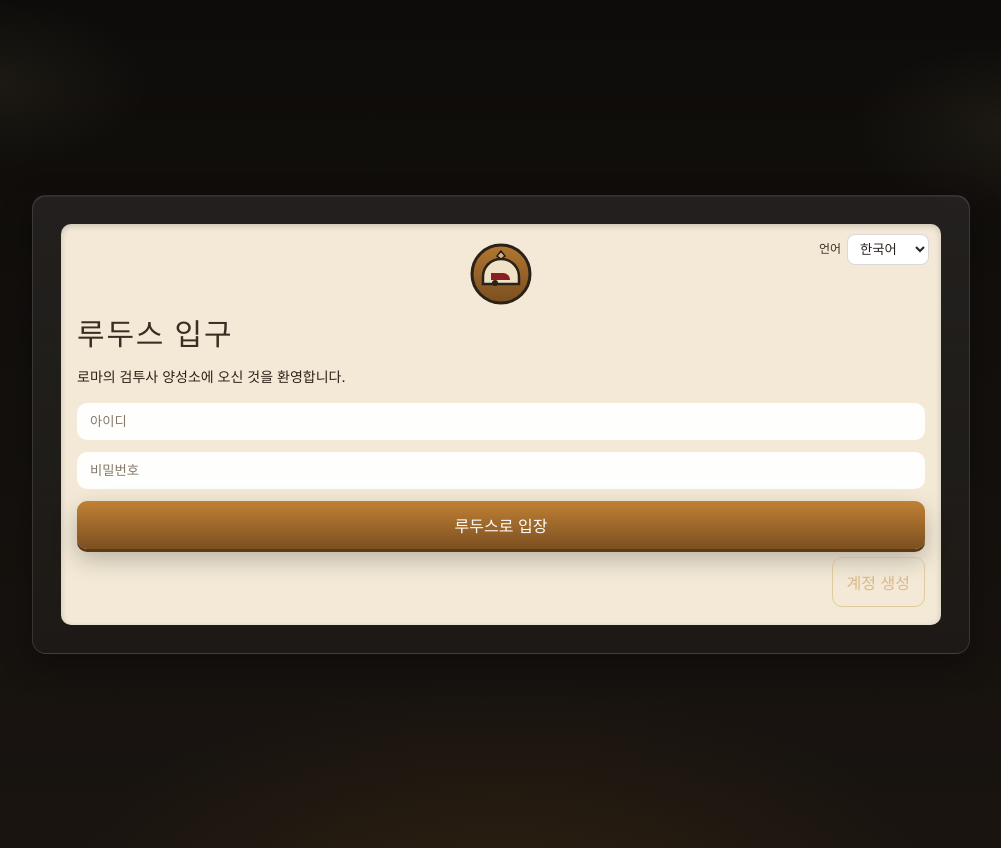
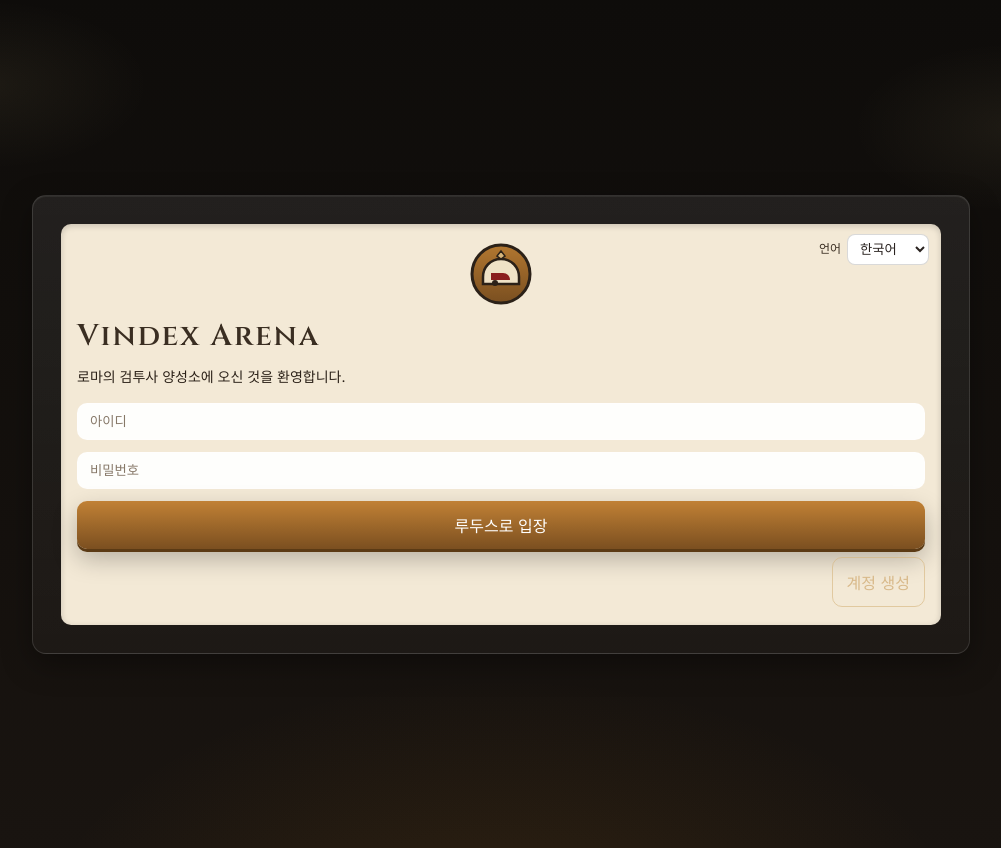
Before and after one commit to fsseer/battle, a React (Vite) app in the folder apps/web/: page /login in a window 1280 px wide. Shown: the whole page, without its empty margins (139-1140 px from the left). Built offline with nearby package versions, Linux system fonts and the light colour scheme; no server answers; what socket.io-msgpack-parser would draw is missing.

Commit message:
feat: set title to 'Vindex Arena'; surface stat/hp baseline meta; show baseline info in Skills scene

```diff
--- a/apps/web/index.html
+++ b/apps/web/index.html
@@ -7,7 +7,7 @@
     <link rel="preconnect" href="https://fonts.googleapis.com">
     <link rel="preconnect" href="https://fonts.gstatic.com" crossorigin>
     <link href="https://fonts.googleapis.com/css2?family=Cinzel:wght@600;700&family=Inter:wght@400;600&family=Noto+Sans+KR:wght@400;500;700&family=Noto+Sans+JP:wght@400;500;700&display=swap" rel="stylesheet">
-    <title>Vite + React + TS</title>
+    <title>Vindex Arena</title>
   </head>
   <body>
     <div id="root"></div>
--- a/apps/web/src/i18n/locales.ts
+++ b/apps/web/src/i18n/locales.ts
@@ -6,7 +6,7 @@ export const translations: Record<Language, Record<string, string>> = {
     'common.lang.en': 'English',
     'common.lang.ja': '日本語',
 
-    'login.title': '루두스 입구',
+    'login.title': 'Vindex Arena',
     'login.subtitle': '로마의 검투사 양성소에 오신 것을 환영합니다.',
     'login.id': '아이디',
     'login.pw': '비밀번호',
@@ -23,7 +23,7 @@ export const translations: Record<Language, Record<string, string>> = {
     'login.error.confirm': '비밀번호가 일치하지 않습니다.',
     'login.error.input': '입력을 확인해 주세요.',
 
-    'lobby.title': '카스트룸 글라디아토룸',
+    'lobby.title': 'Vindex Arena',
     'lobby.subtitle': '{name} 님, 오늘의 훈련과 시합을 선택하세요.',
     'lobby.training.title': '훈련장',
     'lobby.training.desc': '기본 동작과 스킬을 연습합니다. 추후 PvE로 확장됩니다.',
@@ -42,7 +42,7 @@ export const translations: Record<Language, Record<string, string>> = {
     'common.lang.en': 'English',
     'common.lang.ja': '日本語',
 
-    'login.title': 'Ludus Entrance',
+    'login.title': 'Vindex Arena',
     'login.subtitle': 'Welcome to the Roman gladiator training school.',
     'login.id': 'ID',
     'login.pw': 'Password',
@@ -59,7 +59,7 @@ export const translations: Record<Language, Record<string, string>> = {
     'login.error.confirm': 'Passwords do not match.',
     'login.error.input': 'Please check your input.',
 
-    'lobby.title': 'Castrum Gladiatorum',
+    'lobby.title': 'Vindex Arena',
     'lobby.subtitle': '{name}, choose today’s training and match.',
     'lobby.training.title': 'Training Ground',
     'lobby.training.desc': 'Practice basic moves and skills. PvE will be added later.',
@@ -78,7 +78,7 @@ export const translations: Record<Language, Record<string, string>> = {
     'common.lang.en': 'English',
     'common.lang.ja': '日本語',
 
-    'login.title': 'ルドゥス入口',
+    'login.title': 'Vindex Arena',
     'login.subtitle': 'ローマの剣闘士養成所へようこそ。',
     'login.id': 'ID',
     'login.pw': 'パスワード',
@@ -95,7 +95,7 @@ export const translations: Record<Language, Record<string, string>> = {
     'login.error.confirm': 'パスワードが一致しません。',
     'login.error.input': '入力内容を確認してください。',
 
-    'lobby.title': 'カストルム・グラディアトルム',
+    'lobby.title': 'Vindex Arena',
     'lobby.subtitle': '{name} さん、本日の訓練と試合を選んでください。',
     'lobby.training.title': '訓練場',
     'lobby.training.desc': '基本動作とスキルを練習します。PvEは後日実装。',
--- a/apps/web/src/scenes/Skills.tsx
+++ b/apps/web/src/scenes/Skills.tsx
@@ -3,7 +3,7 @@ import ResourceBar from '../components/ResourceBar'
 import { SERVER_ORIGIN } from '../lib/api'
 import { useNavigate } from 'react-router-dom'
 
-type SkillState = 'usable'|'locked_prof'|'locked_stat'|'locked_item'
+type SkillState = 'usable' | 'locked_prof' | 'locked_stat' | 'locked_item'
 
 export default function Skills() {
   const [data, setData] = useState<any>({ weaponSkills: [], characterSkills: [], traits: [] })
@@ -20,7 +20,9 @@ export default function Skills() {
       }
       // 세션 만료(401)만 자동 로그아웃 처리. 404는 비로그인 상태로 계속 표시
       if (meRes && meRes.status === 401) {
-        try { localStorage.removeItem('auth') } catch {}
+        try {
+          localStorage.removeItem('auth')
+        } catch {}
         alert('세션이 만료되었습니다. 다시 로그인해 주세요.')
         navigate('/login')
         return
@@ -39,13 +41,33 @@ export default function Skills() {
   }, [])
 
   const renderSkill = (s: any) => (
-    <div key={s.skill.id} style={{ padding: 8, border: '1px solid #ddd', borderRadius: 8, marginBottom: 8, opacity: s.state === 'usable' ? 1 : .6 }}>
+    <div
+      key={s.skill.id}
+      style={{
+        padding: 8,
+        border: '1px solid #ddd',
+        borderRadius: 8,
+        marginBottom: 8,
+        opacity: s.state === 'usable' ? 1 : 0.6,
+      }}
+    >
       <div style={{ display: 'flex', justifyContent: 'space-between' }}>
-        <div><b>{s.skill.name}</b> <small>({s.skill.category})</small></div>
+        <div>
+          <b>{s.skill.name}</b> <small>({s.skill.category})</small>
+        </div>
         <StateBadge state={s.state} />
       </div>
-      {s.missing?.prof ? <div style={{ fontSize: 12 }}>요구 숙련: {s.missing.prof.kind} Lv{s.missing.prof.need} (현재 {s.missing.prof.have})</div> : null}
-      {s.missing?.stats ? <div style={{ fontSize: 12 }}>요구 능력치: {s.missing.stats.map((x:any)=>`${x.key}:${x.need}(현재 ${x.have})`).join(', ')}</div> : null}
+      {s.missing?.prof ? (
+        <div style={{ fontSize: 12 }}>
+          요구 숙련: {s.missing.prof.kind} Lv{s.missing.prof.need} (현재 {s.missing.prof.have})
+        </div>
+      ) : null}
+      {s.missing?.stats ? (
+        <div style={{ fontSize: 12 }}>
+          요구 능력치:{' '}
+          {s.missing.stats.map((x: any) => `${x.key}:${x.need}(현재 ${x.have})`).join(', ')}
+        </div>
+      ) : null}
       {s.missing?.itemId ? <div style={{ fontSize: 12 }}>전용 아이템 필요</div> : null}
     </div>
   )
@@ -56,10 +78,25 @@ export default function Skills() {
         <h3>스킬 / 특성</h3>
         <ResourceBar />
         <div className="parchment" style={{ marginTop: 8 }}>
+          {data?.meta ? (
+            <div className="text-sm" style={{ marginBottom: 8, opacity: 0.85 }}>
+              <div><b>기본 능력치 기준</b>: 힘/민첩/지능/행운=5, 운명=0 (주인공만 보유)</div>
+              <div>
+                <b>생명력 기준</b>: 소형 야수 1 / 인간·중형 야수 2 / 대형 야수 3~4 / 초현세 존재 5+
+              </div>
+            </div>
+          ) : null}
           {me ? (
             <div style={{ marginBottom: 8, fontSize: 12 }}>
-              <div><b>AP</b>: {me.characters?.[0]?.ap ?? 0} / 100</div>
-              <div><b>숙련도</b>: {me.characters?.[0]?.proficiencies?.map((p:any)=>`${p.kind}:Lv${p.level}(xp:${p.xp})`).join(' / ') || '없음'}</div>
+              <div>
+                <b>AP</b>: {me.characters?.[0]?.ap ?? 0} / 100
+              </div>
+              <div>
+                <b>숙련도</b>:{' '}
+                {me.characters?.[0]?.proficiencies
+                  ?.map((p: any) => `${p.kind}:Lv${p.level}(xp:${p.xp})`)
+                  .join(' / ') || '없음'}
+              </div>
             </div>
           ) : null}
           <h4>무기 스킬</h4>
@@ -68,11 +105,22 @@ export default function Skills() {
           <div>{data.characterSkills.map(renderSkill)}</div>
           <h4>특성</h4>
           <div>
-            {data.traits.map((t:any)=>(
-              <div key={t.trait.id} style={{ padding: 8, border: '1px solid #ddd', borderRadius: 8, marginBottom: 8, opacity: t.unlocked?1:.6 }}>
+            {data.traits.map((t: any) => (
+              <div
+                key={t.trait.id}
+                style={{
+                  padding: 8,
+                  border: '1px solid #ddd',
+                  borderRadius: 8,
+                  marginBottom: 8,
+                  opacity: t.unlocked ? 1 : 0.6,
+                }}
+              >
                 <div style={{ display: 'flex', justifyContent: 'space-between' }}>
-                  <div><b>{t.trait.name}</b></div>
-                  <span style={{ fontSize: 12 }}>{t.unlocked? 'UNLOCKED':'LOCKED'}</span>
+                  <div>
+                    <b>{t.trait.name}</b>
+                  </div>
+                  <span style={{ fontSize: 12 }}>{t.unlocked ? 'UNLOCKED' : 'LOCKED'}</span>
                 </div>
                 <div style={{ fontSize: 12 }}>{t.trait.description ?? ''}</div>
               </div>
@@ -80,7 +128,11 @@ export default function Skills() {
           </div>
         </div>
         <div className="section" style={{ display: 'flex', gap: 8 }}>
-          <button className="ghost-btn" disabled={!me || (me?.characters?.[0]?.ap ?? 0) <= 0} onClick={() => trainOneHand().then(load)}>
+          <button
+            className="ghost-btn"
+            disabled={!me || (me?.characters?.[0]?.ap ?? 0) <= 0}
+            onClick={() => trainOneHand().then(load)}
+          >
             한손 무기 훈련(+100xp, AP-1)
           </button>
         </div>
@@ -90,8 +142,22 @@ export default function Skills() {
 }
 
 function StateBadge({ state }: { state: SkillState }) {
-  const color = state==='usable' ? '#2a8f2a' : state==='locked_prof' ? '#b96f00' : state==='locked_stat' ? '#b93838' : '#555'
-  const text = state==='usable' ? 'USABLE' : state==='locked_prof' ? 'PROFICIENCY' : state==='locked_stat' ? 'STATS' : 'EQUIP/ITEM'
+  const color =
+    state === 'usable'
+      ? '#2a8f2a'
+      : state === 'locked_prof'
+      ? '#b96f00'
+      : state === 'locked_stat'
+      ? '#b93838'
+      : '#555'
+  const text =
+    state === 'usable'
+      ? 'USABLE'
+      : state === 'locked_prof'
+      ? 'PROFICIENCY'
+      : state === 'locked_stat'
+      ? 'STATS'
+      : 'EQUIP/ITEM'
   return <span style={{ fontSize: 12, color }}>{text}</span>
 }
 
@@ -102,7 +168,9 @@ function authHeader(): Record<string, string> {
     const token = JSON.parse(raw)?.user?.token
     if (!token) return {}
     return { Authorization: `Bearer ${token}` }
-  } catch { return {} }
+  } catch {
+    return {}
+  }
 }
 
 async function trainOneHand() {
@@ -112,9 +180,15 @@ async function trainOneHand() {
       alert('로그인이 필요합니다. 먼저 로그인해 주세요.')
       return
     }
-    const res = await fetch(`${SERVER_ORIGIN}/train/proficiency`, { method: 'POST', headers: { 'Content-Type': 'application/json', ...headers }, body: JSON.stringify({ kind: 'ONE_HAND', xp: 100 }) })
+    const res = await fetch(`${SERVER_ORIGIN}/train/proficiency`, {
+      method: 'POST',
+      headers: { 'Content-Type': 'application/json', ...headers },
+      body: JSON.stringify({ kind: 'ONE_HAND', xp: 100 }),
+    })
     if (res.status === 401) {
-      try { localStorage.removeItem('auth') } catch {}
+      try {
+        localStorage.removeItem('auth')
+      } catch {}
       alert('세션이 만료되었습니다. 다시 로그인해 주세요.')
       // navigate는 훅 컨텍스트가 아니라 사용 불가하므로 단순 이동
       location.href = '/login'
```
Also changed, not shown: 1 other file (tests, documents, lock files or other folders).
